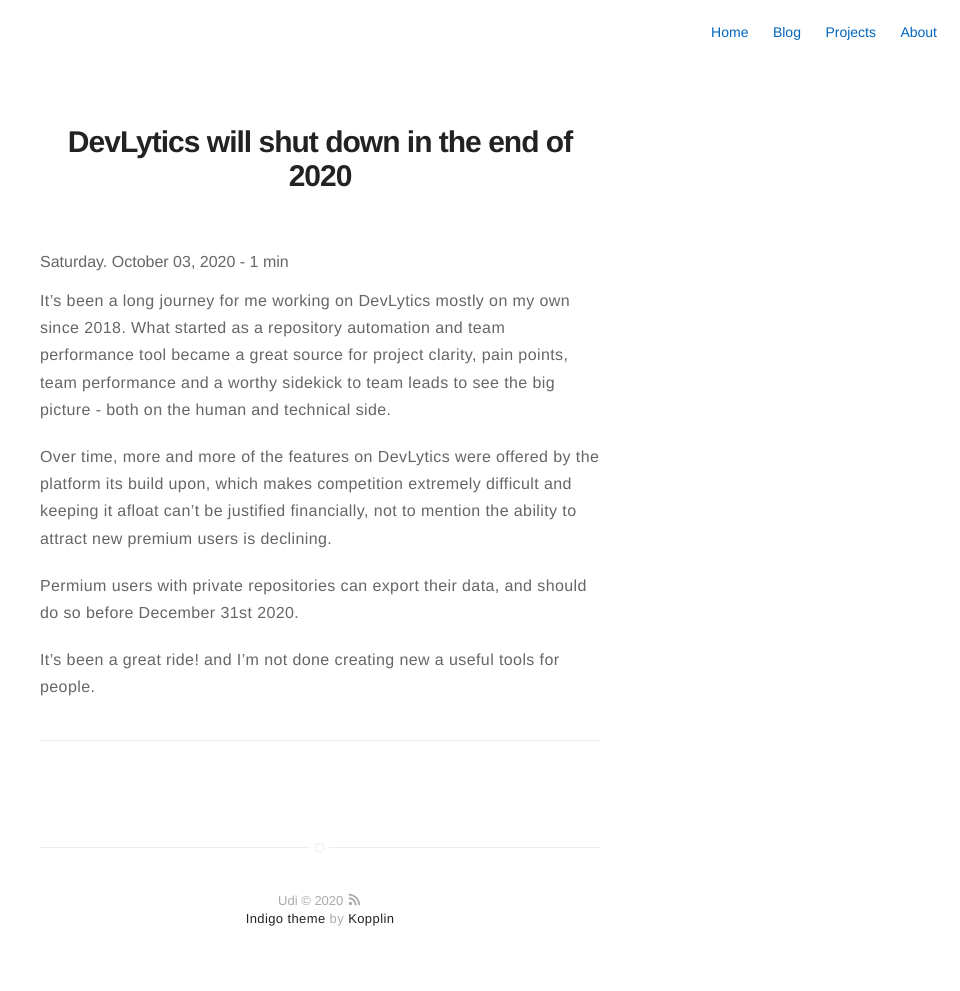
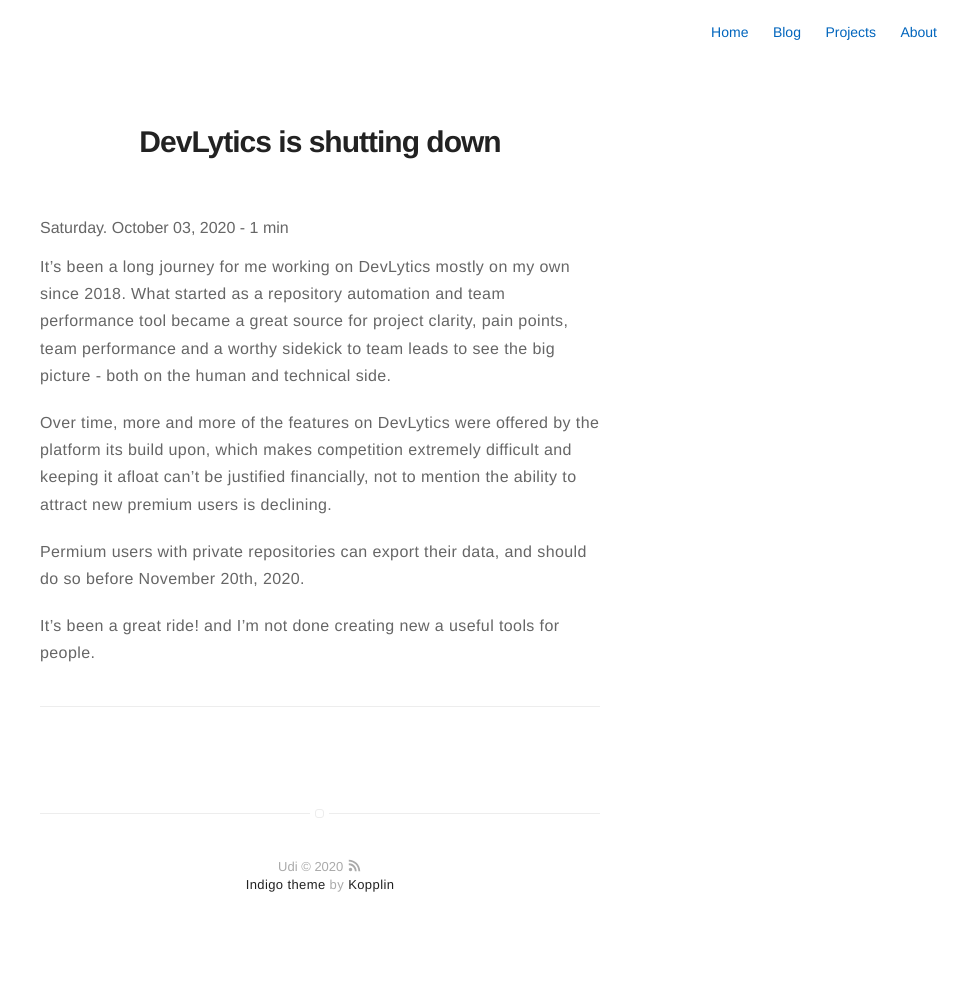
Before and after one commit to udiudi/udiudi.github.io, a Jekyll site: the page built from _posts/2020-10-03-devlytics-will-shut-down-in-the-end-of-2020.md, in a window 1280 px wide. Shown: the whole page, without its empty margins (320-1280 px from the left). Built offline with Jekyll 4.4.1, drawn with Linux system fonts in a browser that asks for light colours; our own code applies the rules of GitHub Pages for plain Markdown files; after the commit the page ends 957 px from its top, so only the background shows below that.

Commit message:
Updated date

```diff
--- a/_posts/2020-10-03-devlytics-will-shut-down-in-the-end-of-2020.md
+++ b/_posts/2020-10-03-devlytics-will-shut-down-in-the-end-of-2020.md
@@ -1,5 +1,5 @@
 ---
-title: DevLytics will shut down in the end of 2020
+title: DevLytics is shutting down
 blog: true
 ---
 
@@ -7,6 +7,6 @@
 
 Over time, more and more of the features on DevLytics were offered by the platform its build upon, which makes competition extremely difficult and keeping it afloat can't be justified financially, not to mention the ability to attract new premium users is declining.
 
-Permium users with private repositories can export their data, and should do so before December 31st 2020.
+Permium users with private repositories can export their data, and should do so before November 20th, 2020.
 
 It's been a great ride! and I'm not done creating new a useful tools for people.
```
